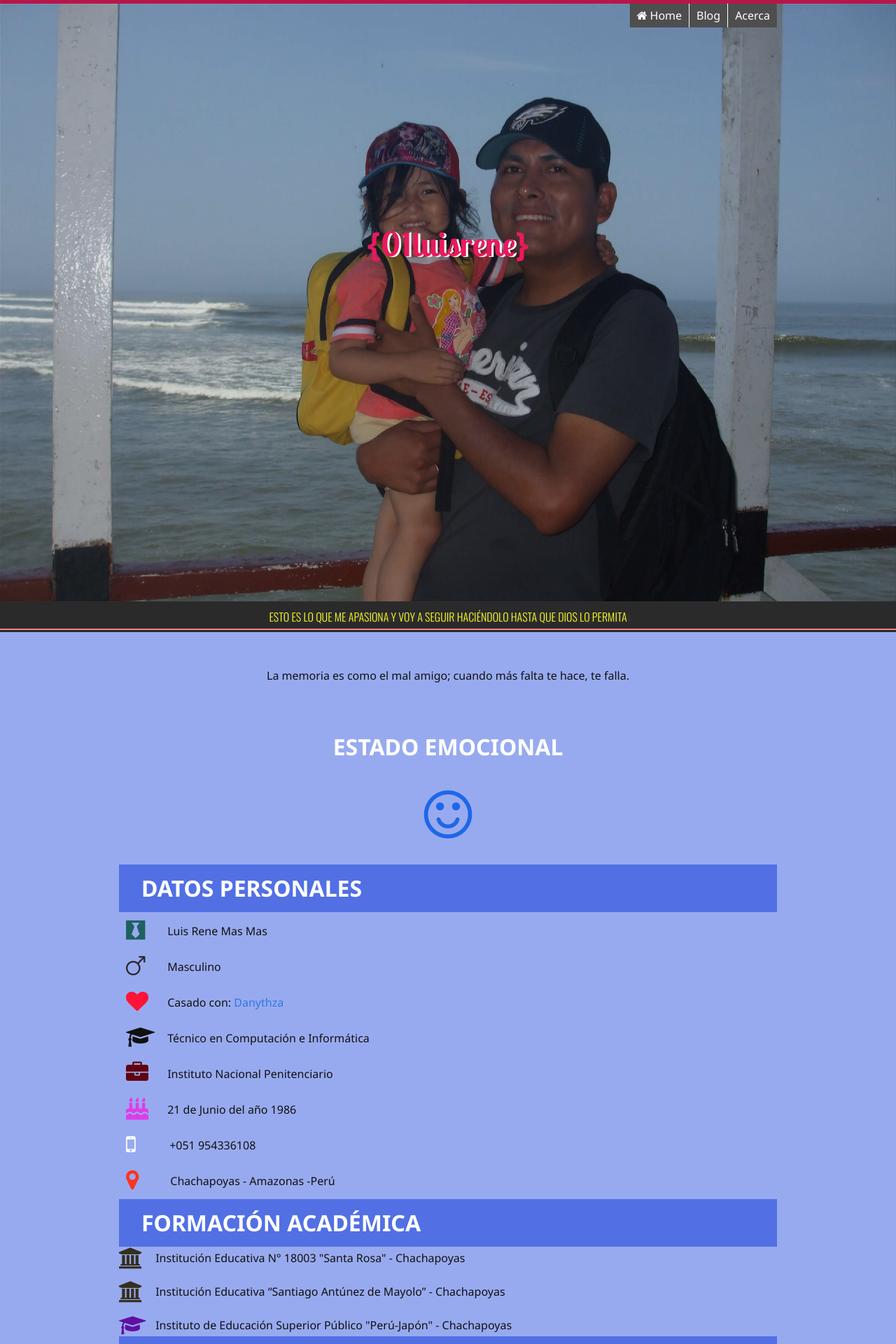
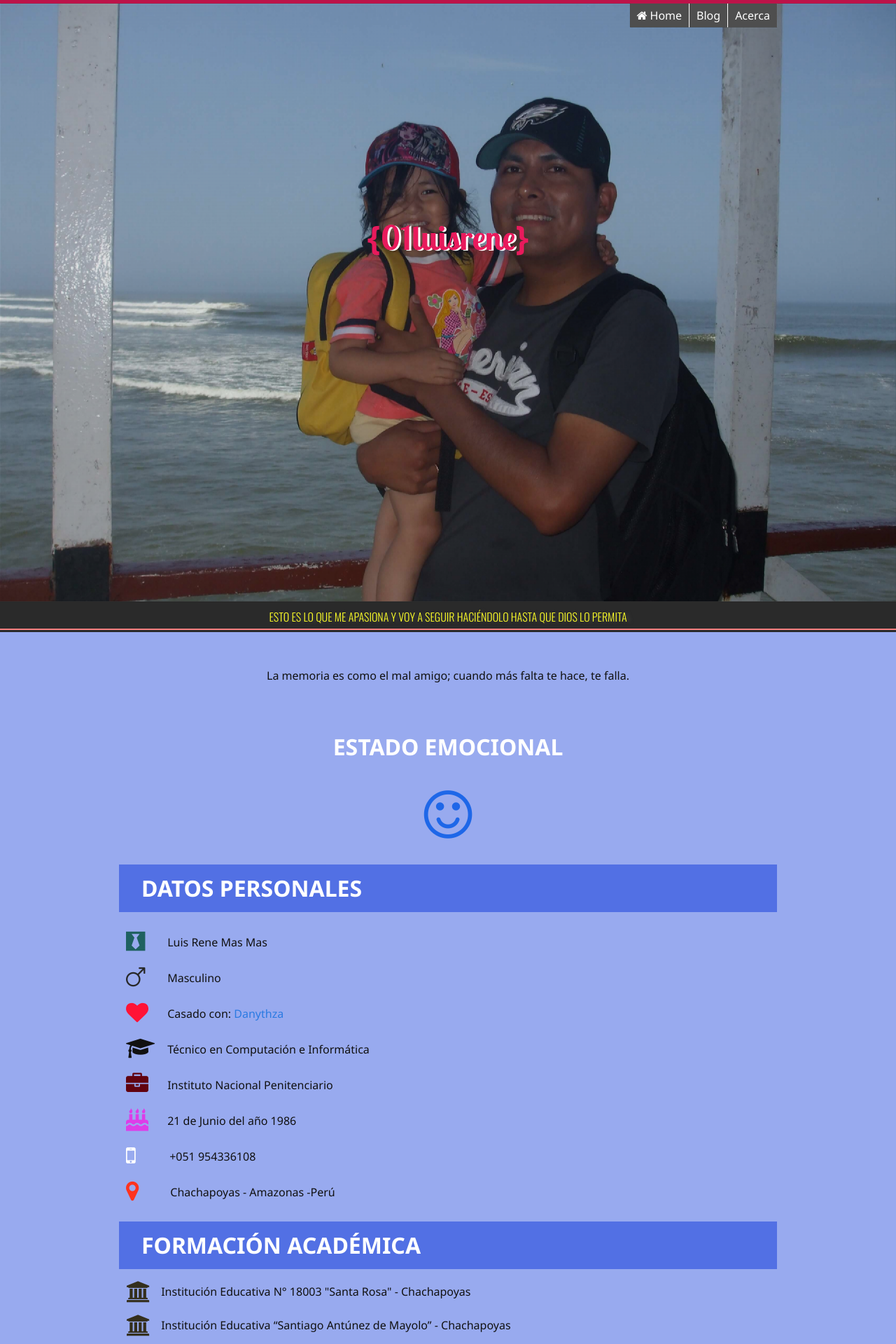
Before and after one commit to 01luisrene/Blog-Jekyll, a Jekyll site: the page built from index.html, in a window 1280 px wide. Shown: the top 1920 px of the page at 70% size. Built offline with Jekyll 4.4.1, drawn with Linux system fonts in a browser that asks for light colours; nearby versions of some CDN libraries.

Commit message:
web 01luisrene
subiendo los archivos de la web 01luisrene

```diff
--- a/_sass/_base.scss
+++ b/_sass/_base.scss
@@ -291,6 +291,9 @@
 /**
  * Wrapper
  */
+ .wrap{
+  margin: 1em 0;
+ }
 .wrapper {
     max-width: -webkit-calc(#{$content-width} - (#{$spacing-unit} * 2));
     max-width:         calc(#{$content-width} - (#{$spacing-unit} * 2));
--- a/_sass/_layout.scss
+++ b/_sass/_layout.scss
@@ -160,6 +160,7 @@
   text-align: center;
   font-size: 3em;
   font-family:'Lobster Two', Helvetica, Arial, sans-serif;
+  line-height: 48px;
 }
 h1.name_app:before {
   content: '{';
@@ -183,7 +184,7 @@
 }
 .contenedor_text_pasion p {
   font-size: 1em;
-  color: #FEFF27;
+  color: $text-color-pasion;
   display: block;
   font-family: 'Oswald', Helvetica, Arial, sans-serif;
   text-align: center;
@@ -238,8 +239,8 @@
 .lista_datos_personales tr td {
   padding: .5em .5em;
 }
-.name {
-  color: $color-ico-name;
+.traje {
+  color: $color-ico-traje;
 }
 .sexo {
   color: $color-ico-sexo;
@@ -291,7 +292,7 @@
     position:relative;
   }
   .lista_estudios_realizados li {
-    padding-left: 3em;
+    padding-left: 3.5em;
     display: block;
     line-height: 2em;
     &:not(:last-child) {
@@ -304,7 +305,7 @@
     font-family: "fontawesome";
     font-size: 30px;
     position: absolute;
-    left: 0;
+    left: 11px;
   }
   .lista_estudios_realizados li.graduacion_instituto:before {
     content: "\f19d";
@@ -312,7 +313,7 @@
     font-family: "fontawesome";
     font-size: 30px;
     position: absolute;
-    left: 0;
+    left: 11px;
   }
 
   /*conocimientos*/
@@ -321,16 +322,17 @@
 }
 .conocimientos .wrap > p {
   display: block;
-  padding: 1em 0;
+  padding: 0 0 1em 11px;
   margin: 0;
 }
 .tecnologias_web {
   display: inline-block;
   vertical-align: top;
-  width: 49.5%;
-    @include media-query($on-palm) {
-        width: 100%;
-    }
+  width: 46.5%;
+  margin-left: 2%;
+  @include media-query($on-palm) {
+      width: 100%;
+  }
 }
 .tecnologias_web ul li {
   margin: 1em 0;
--- a/css/main.scss
+++ b/css/main.scss
@@ -30,6 +30,7 @@
 $on-palm:          600px;
 $on-laptop:        800px;
 
+
 //mis variables
 $bg-main: #98aaef;
 $color-top-head: #bc1349;
@@ -38,11 +39,12 @@
 $color-name-app: #e81a5c;
 $text-color-title-seccion: #5270e4;
 $bg-pasion: #2A2A2A;
+$text-color-pasion:#FEFF27;
 
 
 //iconos
 $color-ico-carita: #1e67e8;
-$color-ico-name: #1f6161;
+$color-ico-traje: #1f6161;
 $color-ico-sexo: #282828;
 $color-ico-corazon: #ff1336;
 $color-ico-maletin: #610310;
--- a/index.html
+++ b/index.html
@@ -42,7 +42,7 @@
       <table class="lista_datos_personales">
         <tr>
         <td>
-          <i class="fa fa-black-tie fa-2x name"></i>
+          <i class="fa fa-black-tie fa-2x traje"></i>
         </td>
         <td>
           <p>Luis Rene Mas Mas</p>
```
